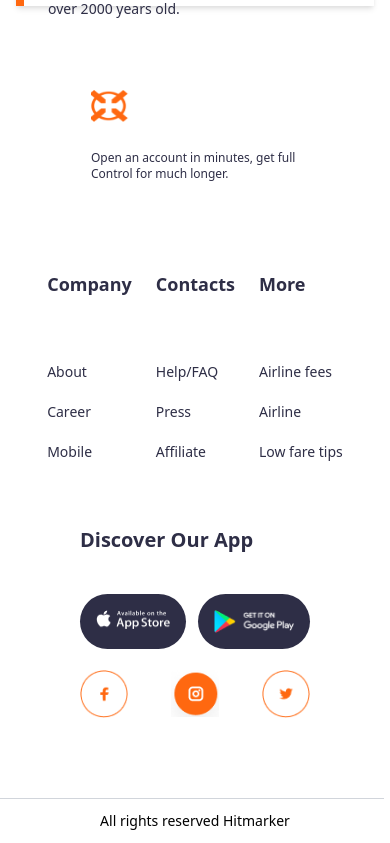
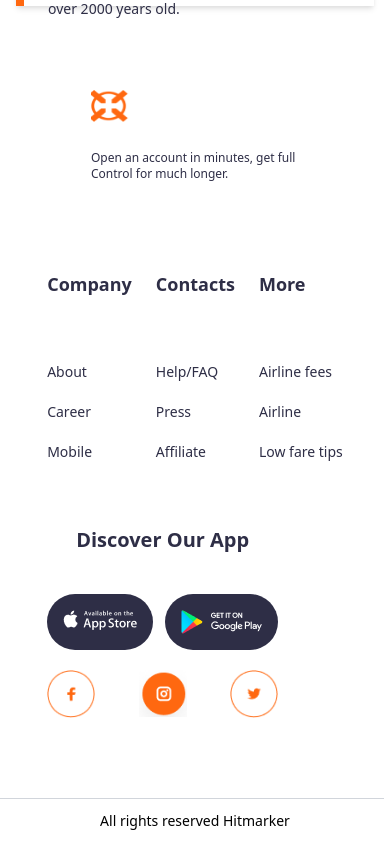
Before and after one commit to JoyBoi/hitmarker, a Vue app: page / in a window 390 px wide. Shown: the part 5432-6275 px from the top of the page. Built offline with nearby package versions, Linux system fonts and the light colour scheme.

Commit message:
Minor size Changes.

```diff
--- a/src/components/Discover.vue
+++ b/src/components/Discover.vue
@@ -1,6 +1,8 @@
 <template>
-  <div class="flex flex-col justify-between h-48 m-16">
-    <h1 class="text-xl font-bold mb-5 text-textdark">Discover Our App</h1>
+  <div class="flex flex-col justify-between h-48 my-16">
+    <h1 class="text-xl text-center md:text-left font-bold mb-5 text-textdark">
+      Discover Our App
+    </h1>
     <div class="flex justify-between space-x-3">
       <a
         href="#"
```
